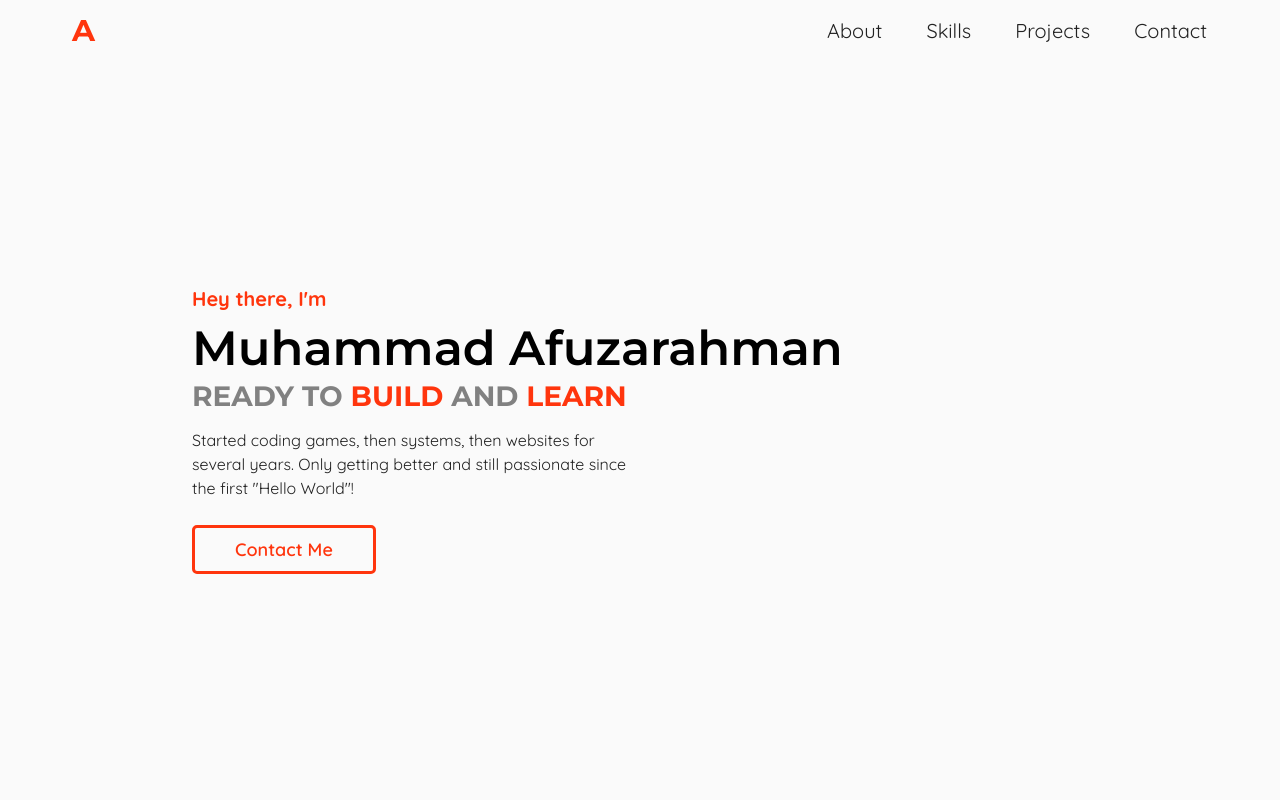
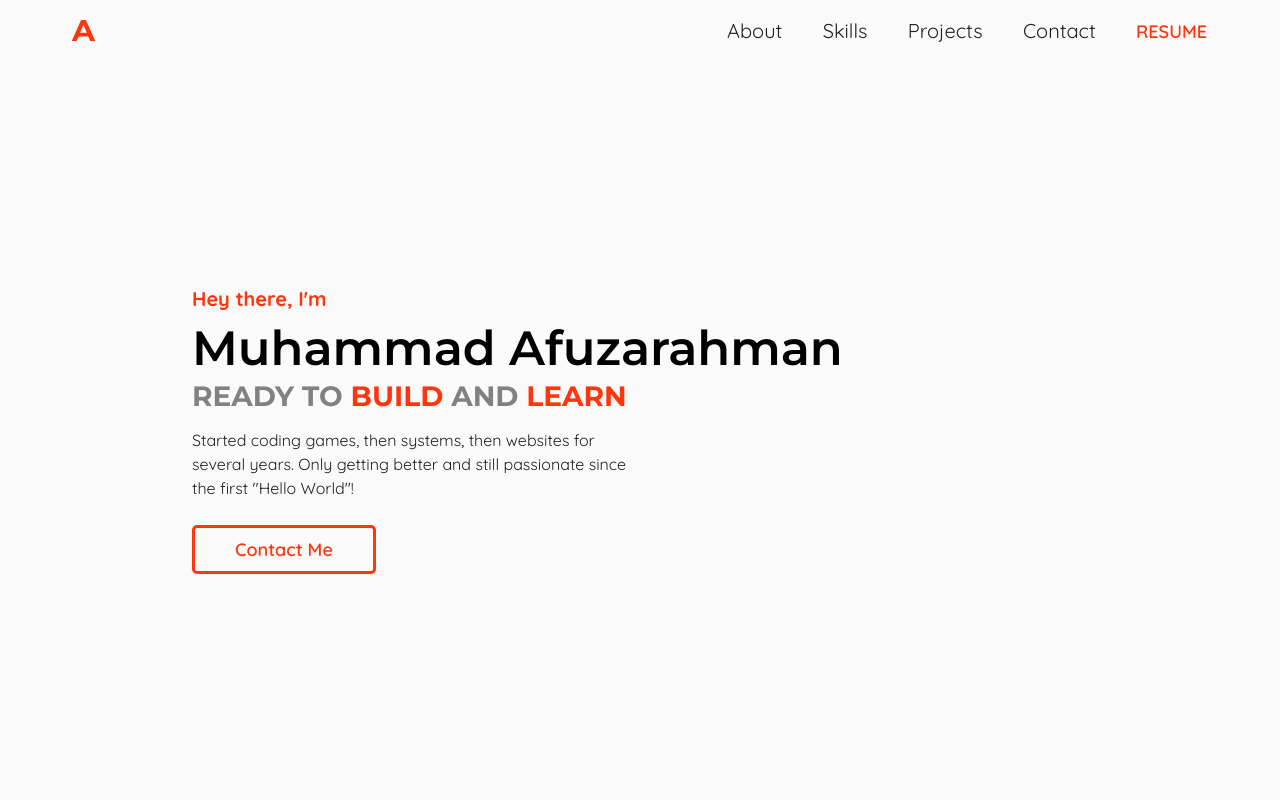
Before and after one commit to afutofu/afutofu.github.io, a React (Create React App) app: page / in a window 1280 px wide. Shown: the top 800 px of the page. Built offline with nearby package versions, Linux system fonts and the light colour scheme.

Commit message:
Added resume download button on Navbar

```diff
--- a/src/components/Navbar.js
+++ b/src/components/Navbar.js
@@ -38,7 +38,7 @@ const NavItems = styled.ul`
   box-sizing: border-box;
 
   @media only screen and (min-width: 992px) {
-    max-width: 400px;
+    max-width: 500px;
   }
 
   @media only screen and (max-width: 600px) {
@@ -84,12 +84,12 @@ const NavItem = styled.li`
   }
 `;
 
-// const NavBold = styled.span`
-//   font-weight: 600;
-//   color: #ff350d;
-//   text-transform: uppercase;
-//   font-size: 0.9em;
-// `;
+const NavBold = styled.span`
+  font-weight: 600;
+  color: #ff350d;
+  text-transform: uppercase;
+  font-size: 0.9em;
+`;
 
 const Navbar = ({ getNavbarTl }) => {
   let navbar = useRef(null);
@@ -98,7 +98,7 @@ const Navbar = ({ getNavbarTl }) => {
   let skills = useRef(null);
   let projects = useRef(null);
   let contact = useRef(null);
-  // let resume = useRef(null);
+  let resume = useRef(null);
 
   const navbarEnter = () => {
     let tl = new TimelineLite();
@@ -119,7 +119,7 @@ const Navbar = ({ getNavbarTl }) => {
       autoAlpha: 0,
       ease: Power3.easeOut,
     }).staggerFrom(
-      [about, skills, projects, contact],
+      [about, skills, projects, contact, resume],
       0.7,
       {
         y: -100,
@@ -230,13 +230,17 @@ const Navbar = ({ getNavbarTl }) => {
             Contact
           </Link>
         </NavItem>
-        {/* <NavItem ref={(el) => (resume = el)}>
+        <NavItem ref={(el) => (resume = el)}>
           <NavBold>
-            <a href="/resume.pdf" target="_blank" rel="noopener noreferrer">
+            <a
+              href="/Resume_Muhammad_Afuzarahman.pdf"
+              target="_blank"
+              rel="noopener noreferrer"
+            >
               Resume
             </a>
           </NavBold>
-        </NavItem> */}
+        </NavItem>
       </NavItems>
     </NavbarComp>
   );
--- a/src/components/Skills.js
+++ b/src/components/Skills.js
@@ -393,6 +393,7 @@ const Skills = () => {
                     <ListItem>jQuery</ListItem>
                     <ListItem>Node.js</ListItem>
                     <ListItem>Express</ListItem>
+                    <ListItem>Django</ListItem>
                     <ListItem>Socket.IO</ListItem>
                     <ListItem>Laravel</ListItem>
                     <ListItem>Scrapy</ListItem>
```
Also changed, not shown: 2 other files (tests, documents, lock files or other folders).
